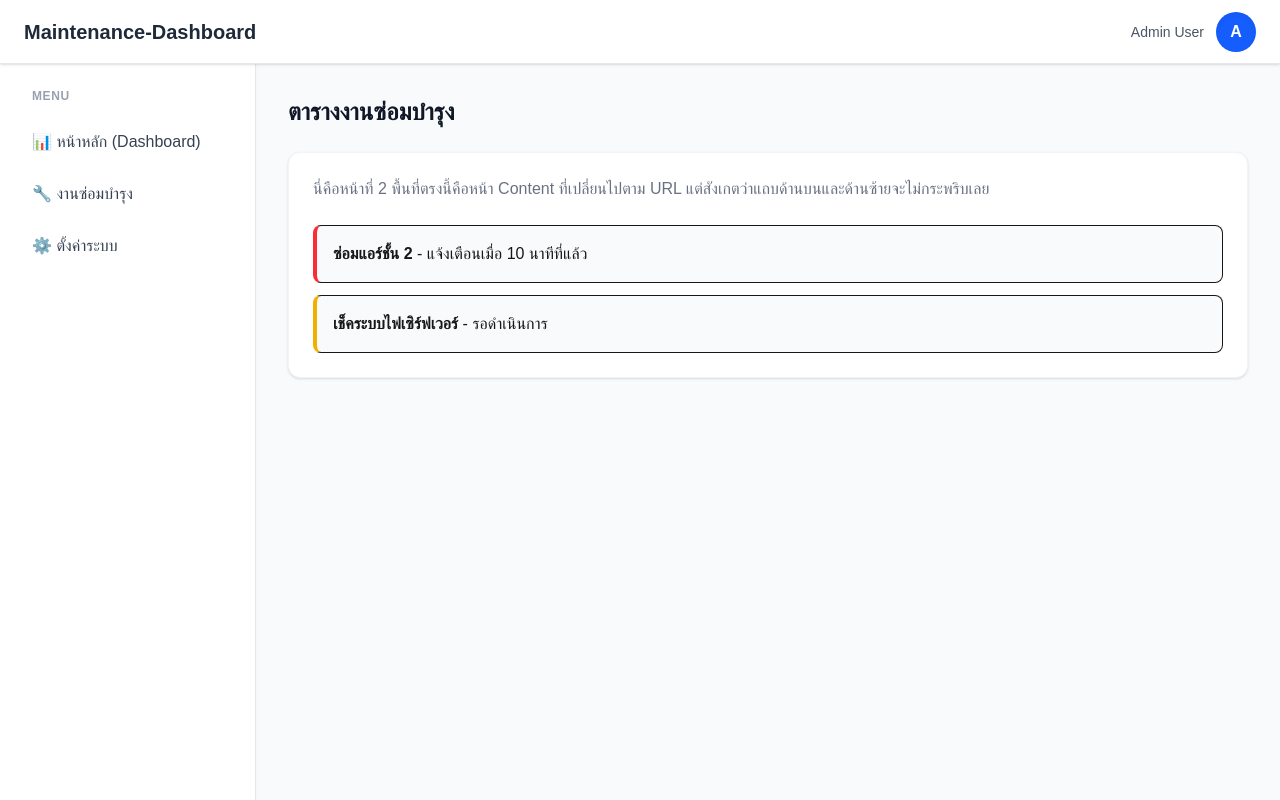
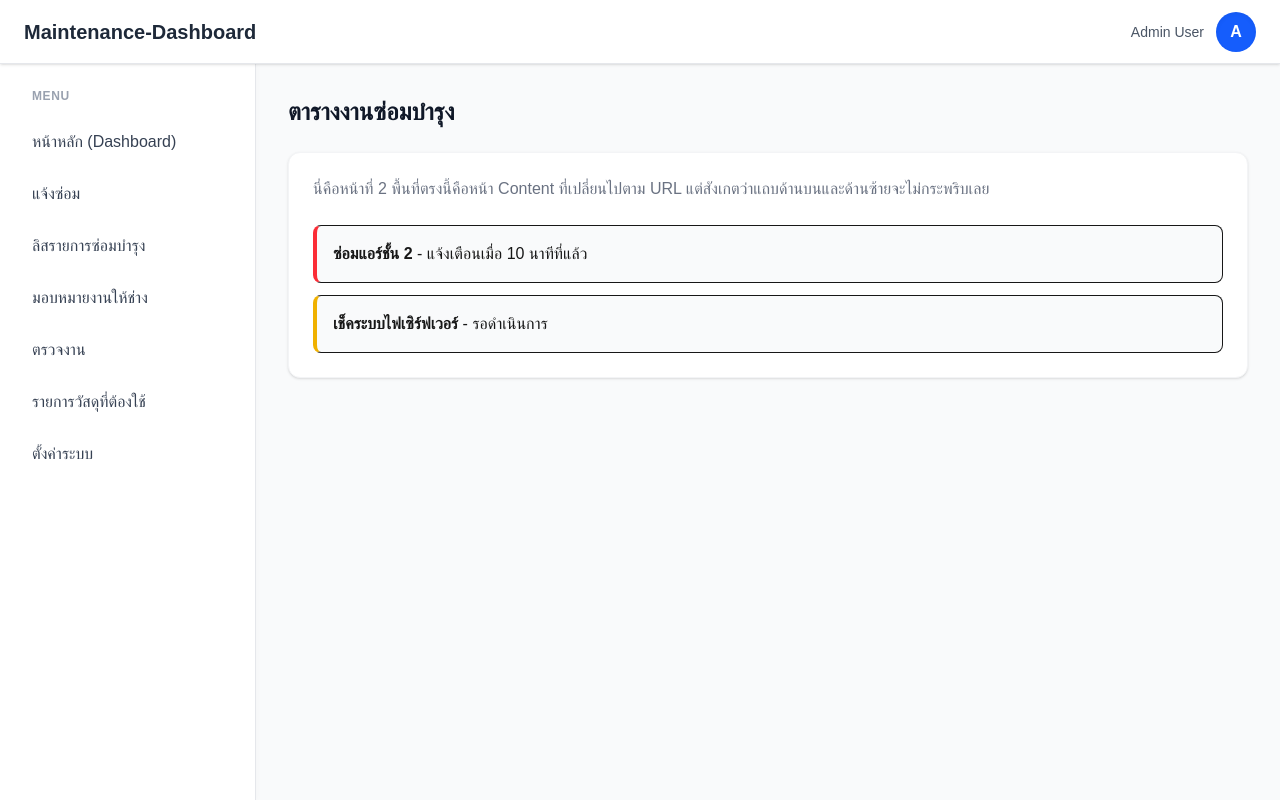
Before and after one commit to Bossddddd/my-dashboard, a Next.js app: page /tasks in a window 1280 px wide. Built offline with nearby package versions, Linux system fonts and the light colour scheme.

Commit message:
v0.0.2 (แก้ไข)

```diff
--- a/app/layout.tsx
+++ b/app/layout.tsx
@@ -50,13 +50,25 @@ export default function RootLayout({
 
             {/* ลิงก์เมนูต่างๆ (ใช้ next/link เพื่อเปลี่ยนหน้าโดยไม่โหลดเว็บใหม่) */}
             <Link href="/" className="px-4 py-2.5 rounded-lg hover:bg-blue-50 hover:text-blue-700 text-gray-700 font-medium transition-colors">
-              📊 หน้าหลัก (Dashboard)
+              หน้าหลัก (Dashboard)
+            </Link>
+            <Link href="my-dashboard/components/Report.tsx" className="px-4 py-2.5 rounded-lg hover:bg-blue-50 hover:text-blue-700 text-gray-700 font-medium transition-colors">
+              แจ้งซ่อม
             </Link>
             <Link href="/tasks" className="px-4 py-2.5 rounded-lg hover:bg-blue-50 hover:text-blue-700 text-gray-700 font-medium transition-colors">
-              🔧 งานซ่อมบำรุง
+              ลิสรายการซ่อมบำรุง
+            </Link>
+            <Link href="/tasks" className="px-4 py-2.5 rounded-lg hover:bg-blue-50 hover:text-blue-700 text-gray-700 font-medium transition-colors">
+              มอบหมายงานให้ช่าง
+            </Link>
+            <Link href="/tasks" className="px-4 py-2.5 rounded-lg hover:bg-blue-50 hover:text-blue-700 text-gray-700 font-medium transition-colors">
+              ตรวจงาน
+            </Link>
+            <Link href="/tasks" className="px-4 py-2.5 rounded-lg hover:bg-blue-50 hover:text-blue-700 text-gray-700 font-medium transition-colors">
+              รายการวัสดุที่ต้องใช้
             </Link>
             <Link href="/settings" className="px-4 py-2.5 rounded-lg hover:bg-blue-50 hover:text-blue-700 text-gray-700 font-medium transition-colors">
-              ⚙️ ตั้งค่าระบบ
+              ตั้งค่าระบบ
             </Link>
           </aside>
 
```
Also changed, not shown: components/Report.tsx (added).
